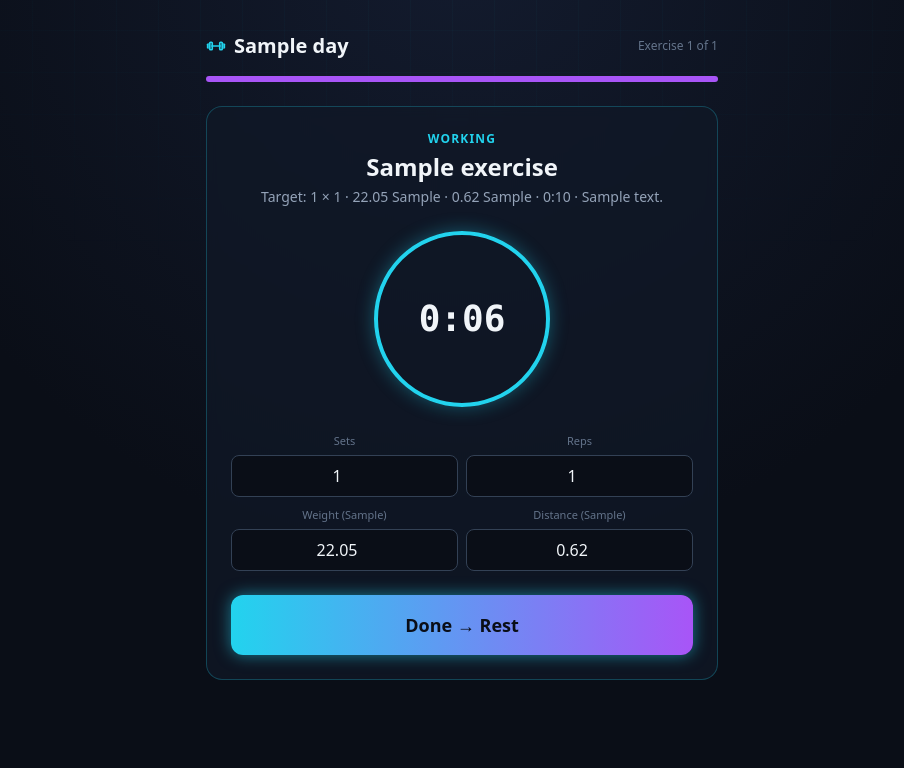
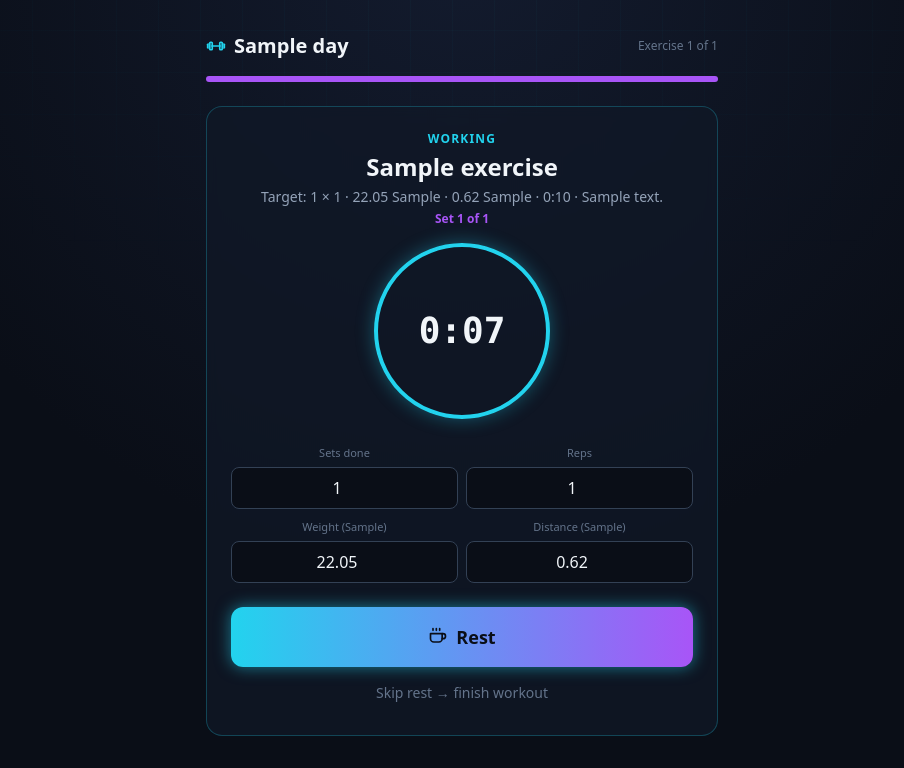
Before and after one commit to hermanno18/GymTrack, a Flask app: page /guided/1 in a window 1280 px wide. Shown: the part 54-822 px from the top of the page, without its empty margins (178-1082 px from the left). Before the commit the page ends 734 px from the top, so only its background shows below. Run offline with Flask 3, Linux system fonts and the light colour scheme; a user stored in the database is signed in; tables that the repository leaves empty hold one stand-in row (values such as "Sample post"); some libraries are stand-ins or nearby versions.

Commit message:
Fix guided session: proper rest-between-sets instead of forced auto-advance

```diff
--- a/templates/guided/session.html
+++ b/templates/guided/session.html
@@ -13,9 +13,10 @@
 
     <!-- WORK / REST screen -->
     <div id="active-screen" class="card glow-border rounded-2xl p-6 text-center">
-        <p id="phase-label" class="text-xs uppercase tracking-widest font-semibold mb-1 flex items-center justify-center gap-1.5"></p>
+        <p id="phase-label" class="text-xs uppercase tracking-widest font-semibold mb-1"></p>
         <h2 id="exercise-name" class="text-2xl font-bold mb-1"></h2>
-        <p id="exercise-target" class="text-sm text-slate-400 mb-6"></p>
+        <p id="exercise-target" class="text-sm text-slate-400 mb-1"></p>
+        <p id="set-label" class="text-xs text-accent2 font-semibold mb-4"></p>
 
         <div id="timer-ring" class="mx-auto mb-6 w-44 h-44 rounded-full flex items-center justify-center border-4 transition-colors duration-500">
             <span id="timer-display" class="text-4xl font-mono font-bold tabular-nums">0:00</span>
@@ -23,7 +24,7 @@
 
         <div id="quick-entry" class="grid grid-cols-2 gap-2 mb-6 text-sm">
             <div>
-                <label class="block text-[11px] text-slate-500 mb-1">Sets</label>
+                <label class="block text-[11px] text-slate-500 mb-1">Sets done</label>
                 <input type="number" id="entry-sets" class="w-full text-base text-center rounded-lg bg-bg border border-slate-700 py-2">
             </div>
             <div>
@@ -40,8 +41,28 @@
             </div>
         </div>
 
-        <button id="phase-button" type="button"
-                class="tap pulse-cta w-full py-4 rounded-xl font-bold text-lg flex items-center justify-center gap-2"></button>
+        <!-- Shown while actively working a set: rest, or jump straight to the next exercise. -->
+        <div id="work-buttons">
+            <button id="rest-button" type="button"
+                    class="tap pulse-cta w-full py-4 rounded-xl font-bold text-lg flex items-center justify-center gap-2 bg-gradient-to-r from-accent to-accent2 text-bg">
+                {{ icons.coffee("w-5 h-5") }} Rest
+            </button>
+            <button id="skip-to-next-button" type="button" class="tap w-full mt-2 py-2 text-sm text-slate-500 hover:text-accent transition">
+                Skip rest &rarr; next exercise
+            </button>
+        </div>
+
+        <!-- Shown while resting: explicit choice, no more silent auto-advance. -->
+        <div id="rest-buttons" class="hidden grid grid-cols-2 gap-3">
+            <button id="next-set-button" type="button"
+                    class="tap w-full py-4 rounded-xl font-bold flex items-center justify-center gap-1.5 bg-bg border-2 border-accent text-accent">
+                {{ icons.dumbbell("w-4 h-4") }} Next Set
+            </button>
+            <button id="next-exercise-button" type="button"
+                    class="tap w-full py-4 rounded-xl font-bold flex items-center justify-center gap-1.5 bg-gradient-to-r from-fire to-accent2 text-bg">
+                <span id="next-exercise-label">Next Exercise</span>
+            </button>
+        </div>
     </div>
 
     <!-- SUMMARY / FINISH screen -->
@@ -67,10 +88,11 @@
     let phase = 'work';           // 'work' | 'rest' | 'summary'
     let phaseStartedAt = Date.now();
     let exerciseStartedAtClock = null;
-    let pending = null;           // in-progress result for the current exercise
+    let currentSet = 1;
+    let accumulatedWork = 0;      // seconds across completed sets of THIS exercise
+    let accumulatedRest = 0;      // seconds across completed rests of THIS exercise
     const results = [];
     const sessionStartClock = formatHM(new Date());
-    let tickHandle = null;
 
     function pad(n) { return String(n).padStart(2, '0'); }
     function formatHM(d) { return pad(d.getHours()) + ':' + pad(d.getMinutes()); }
@@ -80,17 +102,23 @@
         const s = totalSeconds % 60;
         return m + ':' + pad(s);
     }
+    function elapsedSincePhaseStart() {
+        return Math.round((Date.now() - phaseStartedAt) / 1000);
+    }
 
     const timerDisplay = document.getElementById('timer-display');
     const timerRing = document.getElementById('timer-ring');
     const phaseLabel = document.getElementById('phase-label');
     const exerciseName = document.getElementById('exercise-name');
     const exerciseTarget = document.getElementById('exercise-target');
-    const phaseButton = document.getElementById('phase-button');
+    const setLabel = document.getElementById('set-label');
     const progressLabel = document.getElementById('progress-label');
     const progressDots = document.getElementById('progress-dots');
     const activeScreen = document.getElementById('active-screen');
     const summaryScreen = document.getElementById('summary-screen');
+    const workButtons = document.getElementById('work-buttons');
+    const restButtons = document.getElementById('rest-buttons');
+    const nextExerciseLabel = document.getElementById('next-exercise-label');
     const entrySets = document.getElementById('entry-sets');
     const entryReps = document.getElementById('entry-reps');
     const entryWeight = document.getElementById('entry-weight');
@@ -116,35 +144,53 @@
         return parts.length ? 'Target: ' + parts.join(' \u00b7 ') : 'No specific target -- just go!';
     }
 
-    function startWorkPhase() {
+    function renderSetLabel() {
+        const ex = exercises[index];
+        setLabel.textContent = ex.target_sets ? ('Set ' + currentSet + ' of ' + ex.target_sets) : ('Set ' + currentSet);
+    }
+
+    // isNewExercise=true resets per-exercise counters; false means "another
+    // set of the SAME exercise" (the actual bug fix: resting no longer
+    // forces you onto the next exercise).
+    function startWorkPhase(isNewExercise) {
         phase = 'work';
         const ex = exercises[index];
         phaseStartedAt = Date.now();
-        exerciseStartedAtClock = formatClock(new Date());
-        entrySets.value = ex.target_sets || '';
-        entryReps.value = ex.target_reps || '';
-        entryWeight.value = ex.target_weight_display != null ? ex.target_weight_display : '';
-        entryDistance.value = ex.target_distance_display != null ? ex.target_distance_display : '';
+
+        if (isNewExercise) {
+            currentSet = 1;
+            accumulatedWork = 0;
+            accumulatedRest = 0;
+            exerciseStartedAtClock = formatClock(new Date());
+            entrySets.value = ex.target_sets || '';
+            entryReps.value = ex.target_reps || '';
+            entryWeight.value = ex.target_weight_display != null ? ex.target_weight_display : '';
+            entryDistance.value = ex.target_distance_display != null ? ex.target_distance_display : '';
+        } else {
+            currentSet += 1;
+        }
 
         exerciseName.textContent = ex.name;
         exerciseTarget.textContent = targetSummary(ex);
+        renderSetLabel();
         phaseLabel.textContent = 'WORKING';
         phaseLabel.className = 'text-xs uppercase tracking-widest font-semibold mb-1 text-accent';
         timerRing.className = 'mx-auto mb-6 w-44 h-44 rounded-full flex items-center justify-center border-4 border-accent shadow-glow transition-colors duration-500';
-        phaseButton.textContent = "Done \u2192 Rest";
-        phaseButton.className = 'tap pulse-cta w-full py-4 rounded-xl font-bold text-lg flex items-center justify-center gap-2 bg-gradient-to-r from-accent to-accent2 text-bg';
+        workButtons.classList.remove('hidden');
+        restButtons.classList.add('hidden');
+        const isLast = index === exercises.length - 1;
+        document.getElementById('skip-to-next-button').textContent =
+            isLast ? 'Skip rest \u2192 finish workout' : 'Skip rest \u2192 next exercise';
         renderDots();
     }
 
     function startRestPhase() {
-        const ex = exercises[index];
-        pending = {
-            exercise_id: ex.id,
-            started_at: exerciseStartedAtClock,
-            work_seconds: Math.round((Date.now() - phaseStartedAt) / 1000),
-            sets: entrySets.value, reps: entryReps.value,
-            weight: entryWeight.value, distance: entryDistance.value,
-        };
+        // Finishing a set's work: bank the elapsed time and bump the
+        // "sets done" quick-entry field to match, then wait for the user
+        // to explicitly choose what happens next.
+        accumulatedWork += elapsedSincePhaseStart();
+        entrySets.value = currentSet;
+
         phase = 'rest';
         phaseStartedAt = Date.now();
         const isLast = index === exercises.length - 1;
@@ -152,18 +198,38 @@
         phaseLabel.className = 'text-xs uppercase tracking-widest font-semibold mb-1 text-fire';
         timerRing.className = 'mx-auto mb-6 w-44 h-44 rounded-full flex items-center justify-center border-4 border-fire transition-colors duration-500';
         exerciseName.textContent = 'Take a breather';
-        exerciseTarget.textContent = isLast ? "Last one done -- rest up, then finish!" : ('Next up: ' + exercises[index + 1].name);
-        phaseButton.textContent = isLast ? 'Finish Workout' : 'Continue \u2192 Next Exercise';
-        phaseButton.className = 'tap pulse-cta w-full py-4 rounded-xl font-bold text-lg flex items-center justify-center gap-2 bg-gradient-to-r from-fire to-accent2 text-bg';
+        exerciseTarget.textContent = 'Ready when you are -- no rush.';
+        renderSetLabel();
+        nextExerciseLabel.textContent = isLast ? 'Finish Workout' : 'Next Exercise';
+        workButtons.classList.add('hidden');
+        restButtons.classList.remove('hidden');
     }
 
-    function finishRestAndAdvance() {
-        pending.rest_seconds = Math.round((Date.now() - phaseStartedAt) / 1000);
-        results.push(pending);
-        pending = null;
+    function goToNextSet() {
+        accumulatedRest += elapsedSincePhaseStart();
+        startWorkPhase(false);
+    }
+
+    function finishExerciseAndAdvance() {
+        // Bank whatever interval is currently running, whichever phase
+        // we're in (rest, or work if the user skipped resting entirely).
+        if (phase === 'rest') accumulatedRest += elapsedSincePhaseStart();
+        else accumulatedWork += elapsedSincePhaseStart();
+        entrySets.value = entrySets.value || currentSet;
+
+        const ex = exercises[index];
+        results.push({
+            exercise_id: ex.id,
+            started_at: exerciseStartedAtClock,
+            work_seconds: accumulatedWork,
+            rest_seconds: accumulatedRest,
+            sets: entrySets.value, reps: entryReps.value,
+            weight: entryWeight.value, distance: entryDistance.value,
+        });
+
         if (index < exercises.length - 1) {
             index += 1;
-            startWorkPhase();
+            startWorkPhase(true);
         } else {
             showSummary();
         }
@@ -180,14 +246,13 @@
     }
 
     function tick() {
-        const elapsed = Math.floor((Date.now() - phaseStartedAt) / 1000);
-        timerDisplay.textContent = formatTimer(elapsed);
+        timerDisplay.textContent = formatTimer(elapsedSincePhaseStart());
     }
 
-    phaseButton.addEventListener('click', function () {
-        if (phase === 'work') startRestPhase();
-        else if (phase === 'rest') finishRestAndAdvance();
-    });
+    document.getElementById('rest-button').addEventListener('click', startRestPhase);
+    document.getElementById('skip-to-next-button').addEventListener('click', finishExerciseAndAdvance);
+    document.getElementById('next-set-button').addEventListener('click', goToNextSet);
+    document.getElementById('next-exercise-button').addEventListener('click', finishExerciseAndAdvance);
 
     document.getElementById('save-button').addEventListener('click', function (evt) {
         evt.target.disabled = true;
@@ -209,8 +274,8 @@
             });
     });
 
-    tickHandle = setInterval(tick, 250);
-    startWorkPhase();
+    setInterval(tick, 250);
+    startWorkPhase(true);
 })();
 </script>
 {% endblock %}
```
Also changed, not shown: templates/workouts/picker.html (+14 -13 lines).
